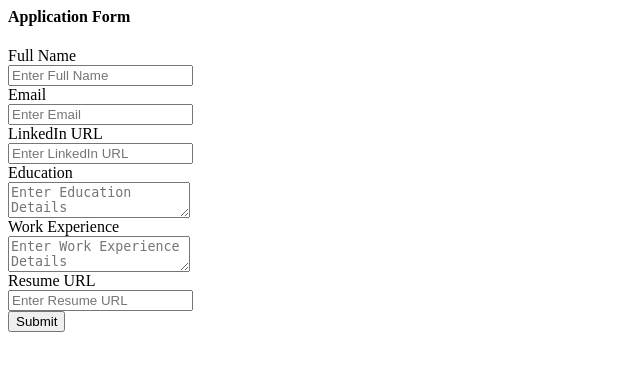
After one commit to Akanksha-0110/career_websiteV2, a Flask app: template templates/application_form.html in a window 1280 px wide. The commit adds this page. Shown: the top 371 px of the page, without its empty margins (0-640 px from the left). Run offline with Flask 3, Linux system fonts and the light colour scheme; the template is opened without the code that fills it, so the values that code supplies are empty.

Commit message:
added data in database through code

```diff
--- a/app.py
+++ b/app.py
@@ -1,5 +1,5 @@
-from flask import Flask, render_template, jsonify
-from database import load_jobs_from_db, load_job_from_db
+from flask import Flask, render_template, jsonify, request
+from database import load_jobs_from_db, load_job_from_db, add_application_to_db
 
 app = Flask(__name__)
 
@@ -22,5 +22,13 @@ def show_job(id):
     else:
         return render_template('jobpage.html', job=job)
 
+@app.route("/job/<id>/apply", methods=['post'])
+def apply_to_job(id):
+    data=request.form
+    job=load_job_from_db(id)
+    add_application_to_db(id, data)
+    return render_template('application_submitted.html',application=data, job=job)
+
+
 if __name__ == "__main__":
     app.run(host='0.0.0.0', debug=True)
--- a/database.py
+++ b/database.py
@@ -20,3 +20,8 @@ def load_job_from_db(id):
             return None
         else:
             return dict(rows[0]._mapping)
+
+def add_application_to_db(job_id, data):
+    with engine.connect() as conn:
+        conn.execute(text("insert into applications (job_id, full_name, email, linkedin_url, education, work_experience, resume_url) values (:job_id, :full_name, :email, :linkedin_url, :education, :work_experience, :resume_url)"), {'job_id':job_id, 'full_name':data['full_name'], 'email':data['email'], 'linkedin_url':data['linkedin_url'], 'education':data['education'], 'work_experience':data['work_experience'], 'resume_url':data['resume_url']} )
+        conn.commit()
--- /dev/null
+++ b/templates/application_form.html
@@ -0,0 +1,28 @@
+<h4>Application Form</h4>
+<form action="/job/{{job['id']}}/apply" method="post">
+    <div class="mb-2">
+        <label>Full Name</label><br>
+        <input type="text" name="full_name" placeholder="Enter Full Name">
+    </div>
+    <div class="mb-2">
+        <label>Email</label><br>
+        <input type="text" name="email" placeholder="Enter Email">
+    </div>
+    <div class="mb-2">
+        <label>LinkedIn URL</label><br>
+        <input type="text" name="linkedin_url" placeholder="Enter LinkedIn URL">
+    </div>
+    <div class="mb-2">
+        <label>Education</label><br>
+        <textarea name="education" placeholder="Enter Education Details"></textarea>
+    </div>
+    <div class="mb-2">
+        <label>Work Experience</label><br>
+        <textarea name="work_experience" placeholder="Enter Work Experience Details"></textarea>
+    </div>
+    <div class="mb-2">
+        <label>Resume URL</label><br>
+        <input type="text" name="resume_url" placeholder="Enter Resume URL">
+    </div>
+    <input type="submit">
+</form>
--- a/templates/jobitem.html
+++ b/templates/jobitem.html
@@ -7,6 +7,6 @@
   {% endif %}
   </div>
   <div class="col-3">
-  <a href="/job/{{job['id']}}" type="button" type="button" class="btn btn-outline-primary">Apply</a>
+  <a href="/job/{{job['id']}}" type="button" type="button" class="btn btn-outline-primary">apply</a>
   </div>
 </div>
--- a/templates/jobpage.html
+++ b/templates/jobpage.html
@@ -25,6 +25,7 @@
       </ol>
       <h4>Salay</h4>
       <p>{{job.currency}}{{job.salary}}</p>
+      {% include 'application_form.html' %}
     </div>
     {% include 'footer.html' %}
   </body>
```
Also changed, not shown: templates/application_submitted.html (added, +28 -0 lines).
